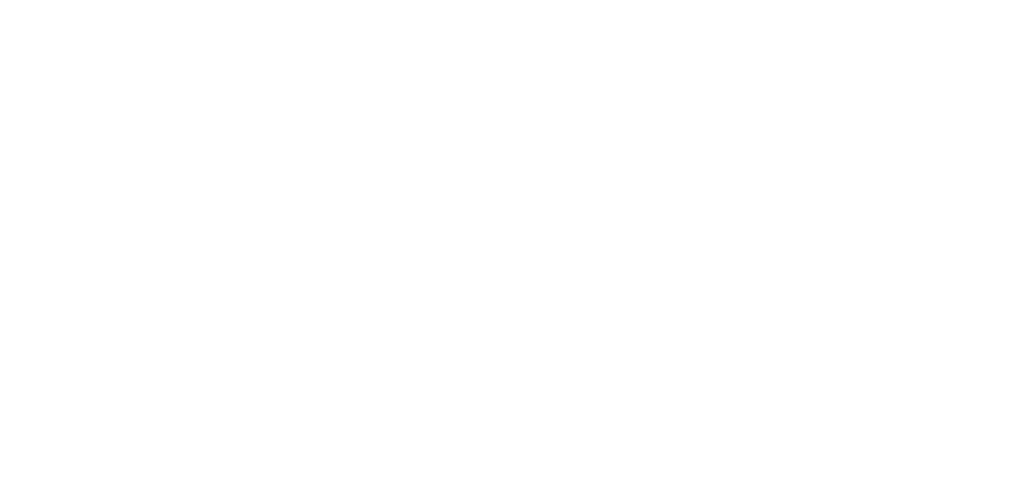
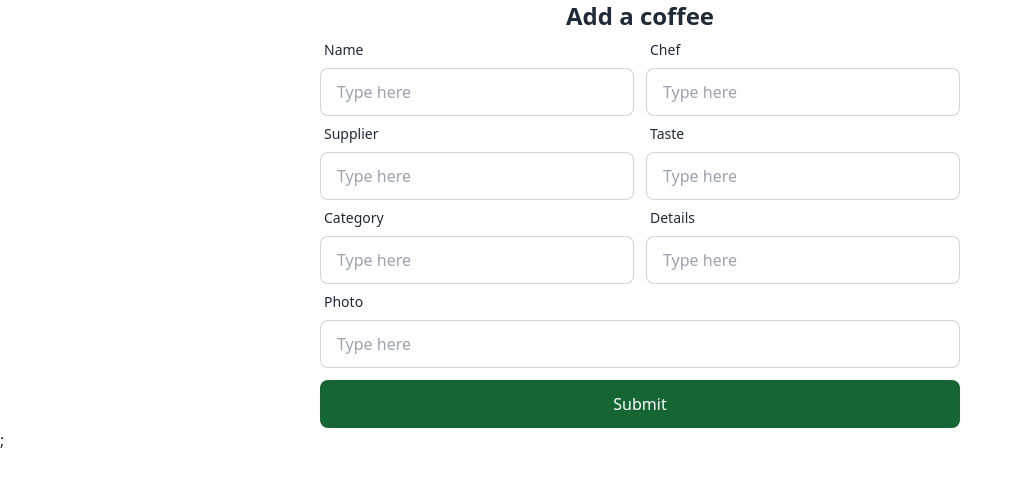
Before and after one commit to SamiulIslam007/espresso-0coffee-client, a React (Vite) app: page /addcoffee in a window 1280 px wide. Shown: the top 486 px of the page, without its empty margins (0-1023 px from the left). Built offline with nearby package versions, Linux system fonts and the light colour scheme.

Commit message:
Basic structure of add a coffee page added

```diff
--- a/src/App.jsx
+++ b/src/App.jsx
@@ -1,4 +1,4 @@
-import './App.css'
+
 
 function App() {
   return (
--- a/src/components/AddCoffee.jsx
+++ b/src/components/AddCoffee.jsx
@@ -1,5 +1,95 @@
-const AddCoffee = () =>{
-    <h1>Add a coffee</h1>
+function AddCoffee() {
+  return (
+    <>
+      <h1 className="text-center text-2xl font-semibold">Add a coffee</h1>
+      <div className="w-[50%] mx-auto">
+        <form>
+          <div className="flex justify-between gap-3">
+            <label className="form-control w-full max-w-xs">
+              <div className="label">
+                <span className="label-text">Name</span>
+              </div>
+              <input
+                type="text"
+                placeholder="Type here"
+                className="input input-bordered w-full max-w-xs"
+              />
+            </label>
+            <label className="form-control w-full max-w-xs">
+              <div className="label">
+                <span className="label-text">Chef</span>
+              </div>
+              <input
+                type="text"
+                placeholder="Type here"
+                className="input input-bordered w-full max-w-xs"
+              />
+            </label>
+          </div>
+          <div className="flex justify-between gap-3">
+            <label className="form-control w-full max-w-xs">
+              <div className="label">
+                <span className="label-text">Supplier</span>
+              </div>
+              <input
+                type="text"
+                placeholder="Type here"
+                className="input input-bordered w-full max-w-xs"
+              />
+            </label>
+            <label className="form-control w-full max-w-xs">
+              <div className="label">
+                <span className="label-text">Taste</span>
+              </div>
+              <input
+                type="text"
+                placeholder="Type here"
+                className="input input-bordered w-full max-w-xs"
+              />
+            </label>
+          </div>
+          <div className="flex justify-between gap-3">
+            <label className="form-control w-full max-w-xs">
+              <div className="label">
+                <span className="label-text">Category</span>
+              </div>
+              <input
+                type="text"
+                placeholder="Type here"
+                className="input input-bordered w-full max-w-xs"
+              />
+            </label>
+            <label className="form-control w-full max-w-xs">
+              <div className="label">
+                <span className="label-text">Details</span>
+              </div>
+              <input
+                type="text"
+                placeholder="Type here"
+                className="input input-bordered w-full max-w-xs"
+              />
+            </label>
+          </div>
+          <div className="w-[100%]">
+            <label className="form-control w-full">
+              <div className="label">
+                <span className="label-text">Photo</span>
+              </div>
+              <input
+                type="text"
+                placeholder="Type here"
+                className="input input-bordered w-full  "
+              />
+            </label>
+          </div>
+          <div className="bg-green-800 text-white w-full p-3 text-center rounded-lg mt-3 cursor-pointer hover:bg-green-900 transition">
+            <button>Submit</button>
+          </div>
+        </form>
+      </div>
+      ;
+    </>
+  );
 }
 
 export default AddCoffee;
--- a/src/main.jsx
+++ b/src/main.jsx
@@ -16,7 +16,8 @@
   },
   {
     path: "/addcoffee",
-    element:<AddCoffee></AddCoffee>,
+    element: <AddCoffee/>,
+    // element: <div>This is add coffee</div>
   },
   {
     path : "/updatecoffee",
```
